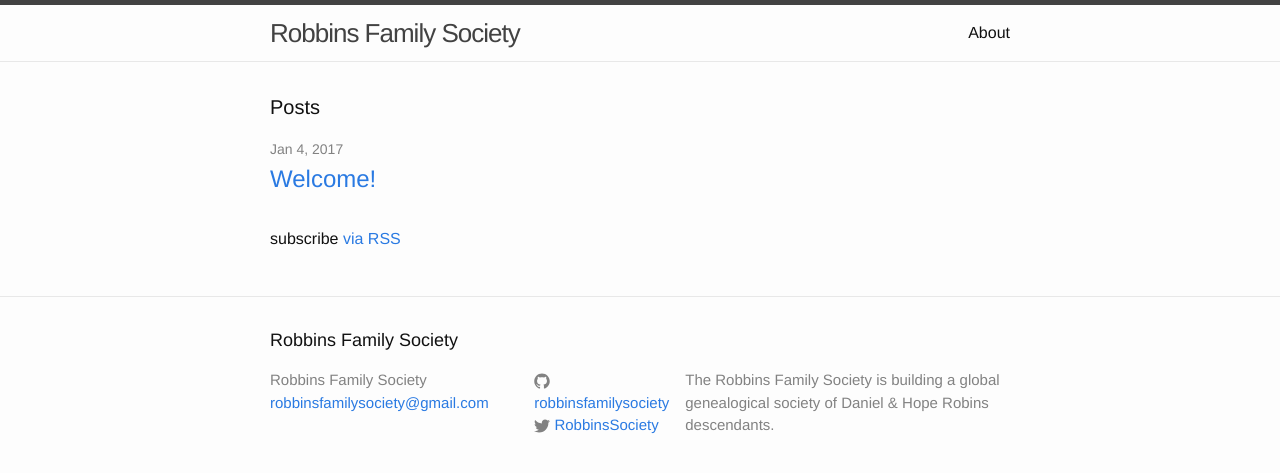
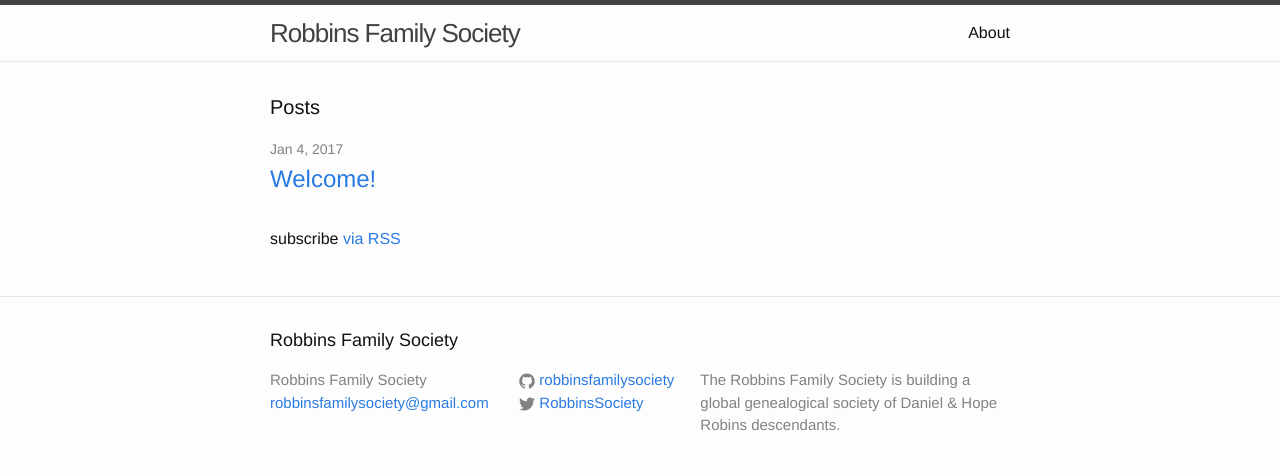
Before and after one commit to robbinsfamilysociety/robbinsfamilysociety.github.io, a Jekyll site: the page built from index.md, in a window 1280 px wide. Shown: the top 473 px of the page. Built offline with Jekyll 4.4.1, drawn with Linux system fonts in a browser that asks for light colours.

Commit message:
Footer spacing fix

```diff
--- a/_sass/minima/_layout.scss
+++ b/_sass/minima/_layout.scss
@@ -122,18 +122,18 @@
 }
 
 .footer-col-1 {
-  width: -webkit-calc(35% - (#{$spacing-unit} / 2));
-  width:         calc(35% - (#{$spacing-unit} / 2));
+  width: -webkit-calc(33% - (#{$spacing-unit} / 2));
+  width:         calc(33% - (#{$spacing-unit} / 2));
 }
 
 .footer-col-2 {
-  width: -webkit-calc(20% - (#{$spacing-unit} / 2));
-  width:         calc(20% - (#{$spacing-unit} / 2));
+  width: -webkit-calc(24% - (#{$spacing-unit} / 2));
+  width:         calc(24% - (#{$spacing-unit} / 2));
 }
 
 .footer-col-3 {
-  width: -webkit-calc(45% - (#{$spacing-unit} / 2));
-  width:         calc(45% - (#{$spacing-unit} / 2));
+  width: -webkit-calc(43% - (#{$spacing-unit} / 2));
+  width:         calc(43% - (#{$spacing-unit} / 2));
 }
 
 @include media-query($on-laptop) {
```
